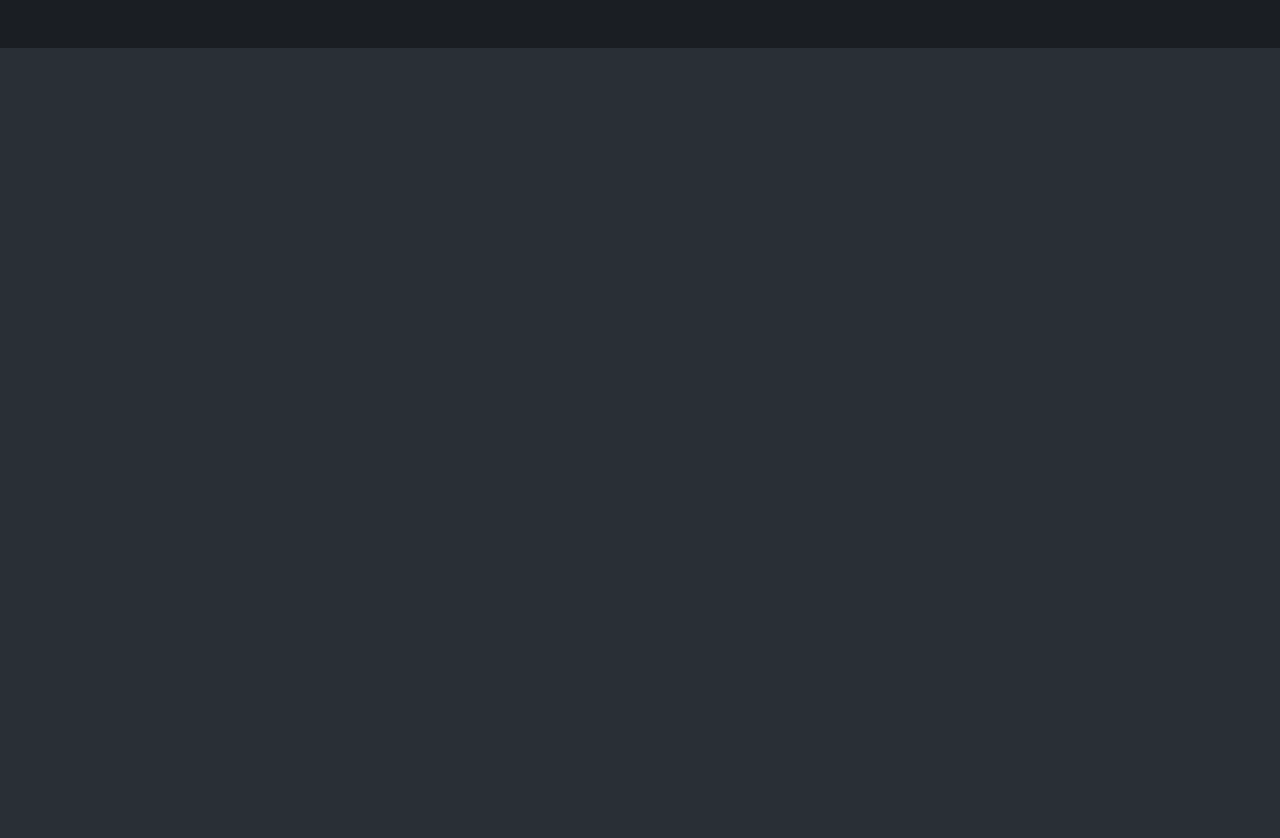
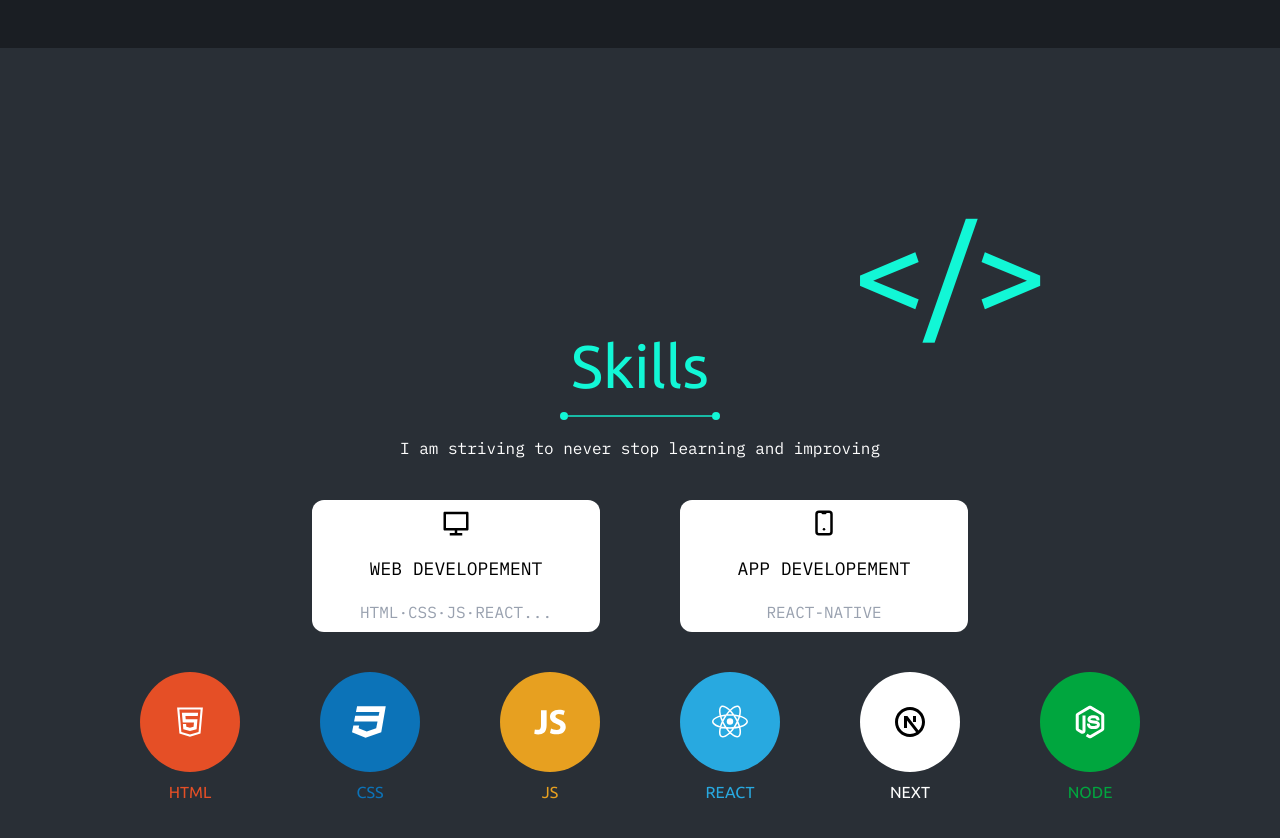
Before and after one commit to ManiAlipour/myBlog-front, a Next.js app: page / in a window 1280 px wide. Shown: the part 1480-2318 px from the top of the page. Before the commit the page ends 1608 px from the top, so only its background shows below. Built offline with nearby package versions, Linux system fonts and the light colour scheme.

Commit message:
Add Skills component to Home page layout

```diff
--- a/src/app/page.tsx
+++ b/src/app/page.tsx
@@ -1,6 +1,7 @@
 import Sidebar from "@/components/features/sidebar/Sidebar";
 import About from "@/components/layouts/about/About";
 import SectionHero from "@/components/layouts/sectionHero/SectionHero";
+import Skills from "@/components/layouts/skills/Skills";
 import Image from "next/image";
 
 export default function Home() {
@@ -11,6 +12,7 @@ export default function Home() {
       </span>
       <SectionHero />
       <About />
+      <Skills />
     </div>
   );
 }
--- /dev/null
+++ b/src/components/layouts/skills/Skills.tsx
@@ -0,0 +1,124 @@
+import TitleBorderBottom from "@/components/ui/layoutTitle/TitleWithBBorder";
+import { IconType } from "react-icons";
+import { AiOutlineHtml5 } from "react-icons/ai";
+import { FaCss3 } from "react-icons/fa";
+import { GrReactjs } from "react-icons/gr";
+import { IoLogoJavascript } from "react-icons/io";
+import { RiComputerLine, RiNextjsLine, RiNodejsLine } from "react-icons/ri";
+import { TbDeviceMobile } from "react-icons/tb";
+
+const Skills = () => {
+  return (
+    <div className="min-h-screen flex flex-col py-20">
+      <span id="skills" className="text-9xl text-brand1 lg:flex hidden">
+        <span className="flex-1/3"></span>
+        <span className="flex-1/3"></span>
+        <span className="flex-1/3">{"</>"}</span>
+      </span>
+
+      <div className="mx-auto flex flex-col">
+        <span className="xl:text-6xl lg:text-5xl text-brand1 self-center">
+          Skills
+        </span>
+
+        <span className="w-1/3 mx-auto">
+          <TitleBorderBottom />
+        </span>
+
+        <p className="font-IBM font-extralight">
+          I am striving to never stop learning and improving
+        </p>
+      </div>
+
+      <div className="flex justify-center items-center gap-20">
+        <SkillCard
+          Icon={RiComputerLine}
+          desc="HTML·CSS·JS·REACT..."
+          title="web developement"
+        />
+        <SkillCard
+          Icon={TbDeviceMobile}
+          desc="REACT-NATIVE"
+          title="APP developement"
+        />
+      </div>
+      <div className="flex flex-wrap justify-center gap-20">
+        <LanguegeCard Icon={AiOutlineHtml5} color="html" title="HTML" />
+        <LanguegeCard Icon={FaCss3} color="css" title="CSS" />
+        <LanguegeCard Icon={IoLogoJavascript} color="js" title="JS" />
+        <LanguegeCard Icon={GrReactjs} color="react" title="REACT" />
+        <LanguegeCard
+          Icon={RiNextjsLine}
+          color="next"
+          title="NEXT"
+          iconColor="black"
+        />
+        <LanguegeCard Icon={RiNodejsLine} color="node" title="NODE" />
+      </div>
+    </div>
+  );
+};
+
+export default Skills;
+
+const SkillCard = ({
+  Icon,
+  title,
+  desc,
+}: {
+  Icon: IconType;
+  title: string;
+  desc: string;
+}) => (
+  <div
+    className="w-[288px] h-[132px] uppercase bg-white my-10 rounded-xl
+  flex flex-col items-center font-IBM justify-around text-black"
+  >
+    <Icon className="text-3xl" />
+    <span className="text-lg">{title}</span>
+    <span className="font-light text-gray-400">{desc}</span>
+  </div>
+);
+
+const bgColors = {
+  html: "bg-html",
+  css: "bg-css",
+  js: "bg-js",
+  react: "bg-react",
+  node: "bg-green-600",
+  next: "bg-white",
+};
+
+const textColors = {
+  html: "text-html",
+  css: "text-css",
+  js: "text-js",
+  react: "text-react",
+  node: "text-green-600",
+  next: "text-white",
+};
+
+const LanguegeCard = ({
+  Icon,
+  title,
+  color,
+  iconColor = "white",
+}: {
+  Icon: IconType;
+  title: string;
+  color: "html" | "css" | "js" | "react" | "node" | "next";
+  iconColor?: string;
+}) => {
+  return (
+    <div className="flex flex-col items-center gap-2">
+      <div
+        className={`w-[100px] h-[100px] flex justify-center items-center
+         rounded-full text-4xl ${bgColors[color]}  text-${iconColor}`}
+      >
+        <Icon />
+      </div>
+
+      <span className={`${textColors[color]}`}>{title}</span>
+    </div>
+  );
+};
--- /dev/null
+++ b/src/components/ui/layoutTitle/TitleWithBBorder.tsx
@@ -0,0 +1,13 @@
+
+const TitleBorderBottom = () => {
+  return (
+      <div className="flex items-center justify-center my-4">
+        <span className="w-2 h-2 bg-brand1 rounded-full"></span>
+        <span className="flex-1 h-0.5 bg-brand1 opacity-70 mx-0"></span>
+        <span className="w-2 h-2 bg-brand1 rounded-full"></span>
+      </div>
+
+  );
+};
+
+export default TitleBorderBottom;
```
